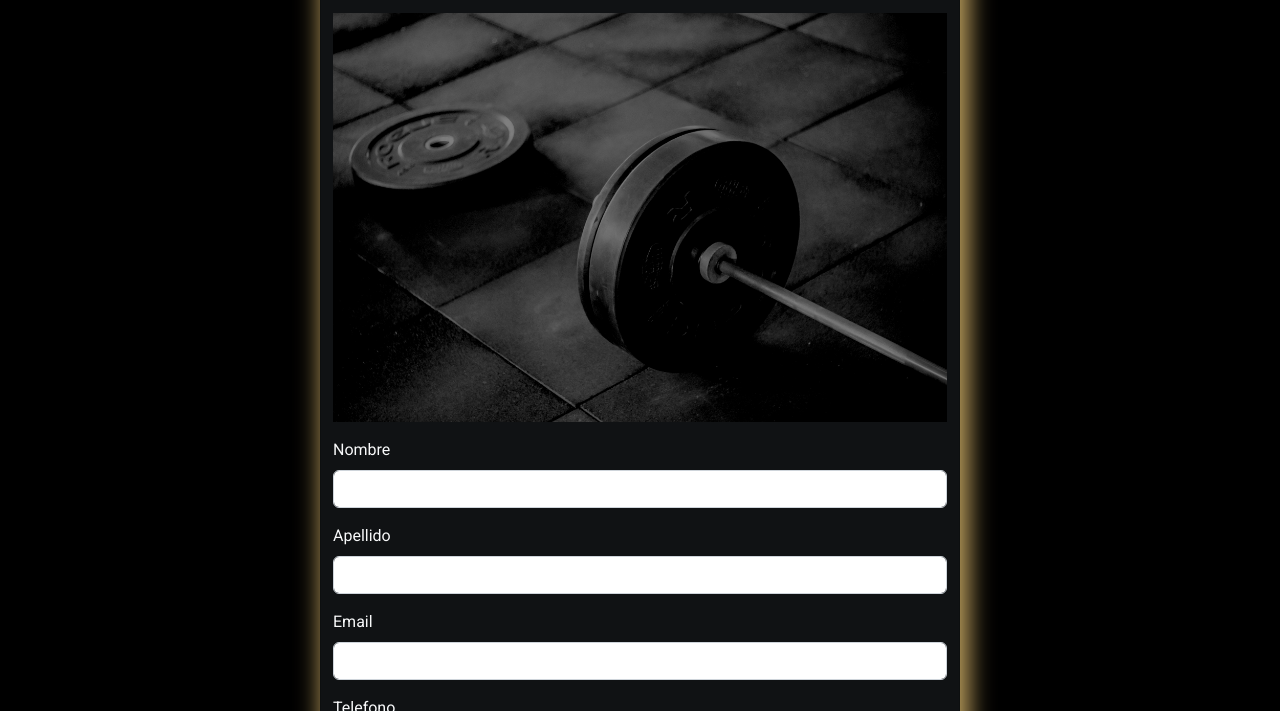
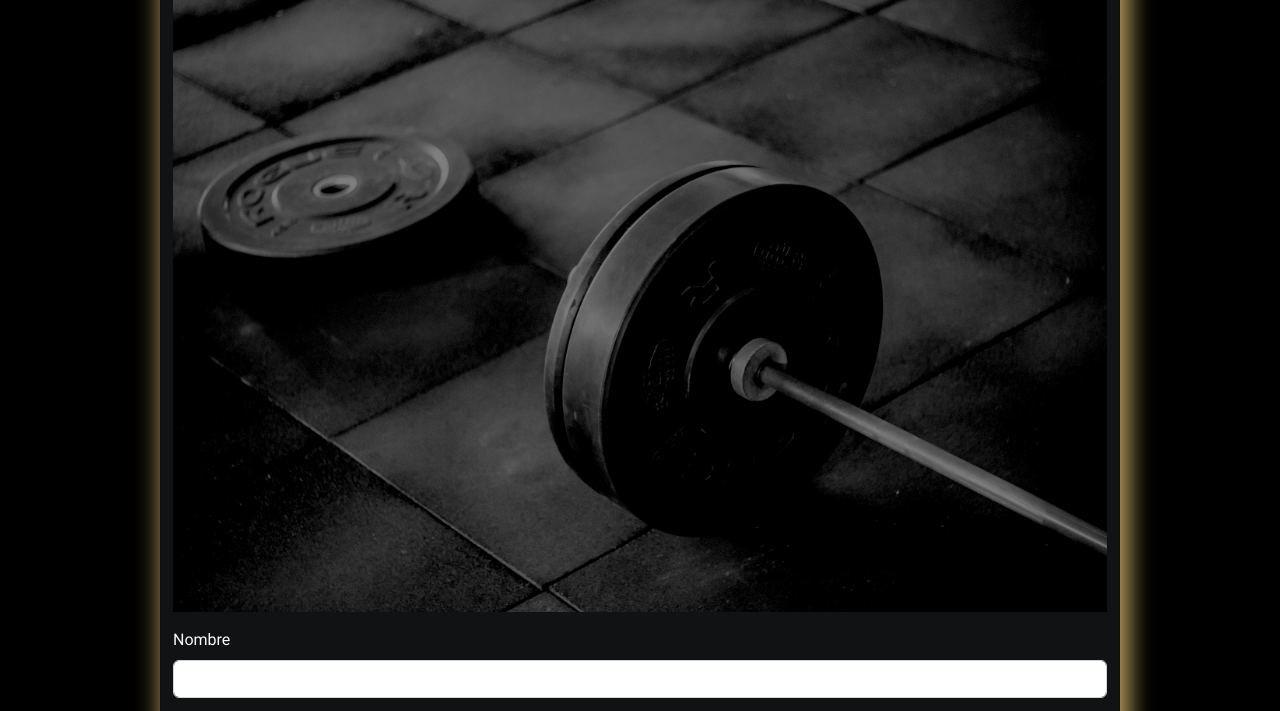
Before and after one commit to harutVanyan/PreEntrega2-Harut-Vanyan, a plain HTML site: page pages/membresia.html in a window 1280 px wide. Shown: the part 301-1012 px from the top of the page. Drawn offline with nearby package versions, Linux system fonts and the light colour scheme.

Commit message:
correccion de error en formulario en  membresia

```diff
--- a/pages/membresia.html
+++ b/pages/membresia.html
@@ -61,7 +61,7 @@
          <!-- Inicio formulario -->
          <section>
 
-            <div class="container sombra bg-dark bg-success text-light bg-opacity-50 mt-5 card w-50">
+            <div class="container sombra bg-dark bg-success text-light bg-opacity-50 mt-5 card w-75">
 
                 <h1 class="text-center mt-3" >REALIZÁ TU CONSULTA</h1>
                 <p>En menos de 24hs nos contactaremos con vos, para brindarte toda la información necesaria y evacuar cualquier duda que tengas.   </p>
```
